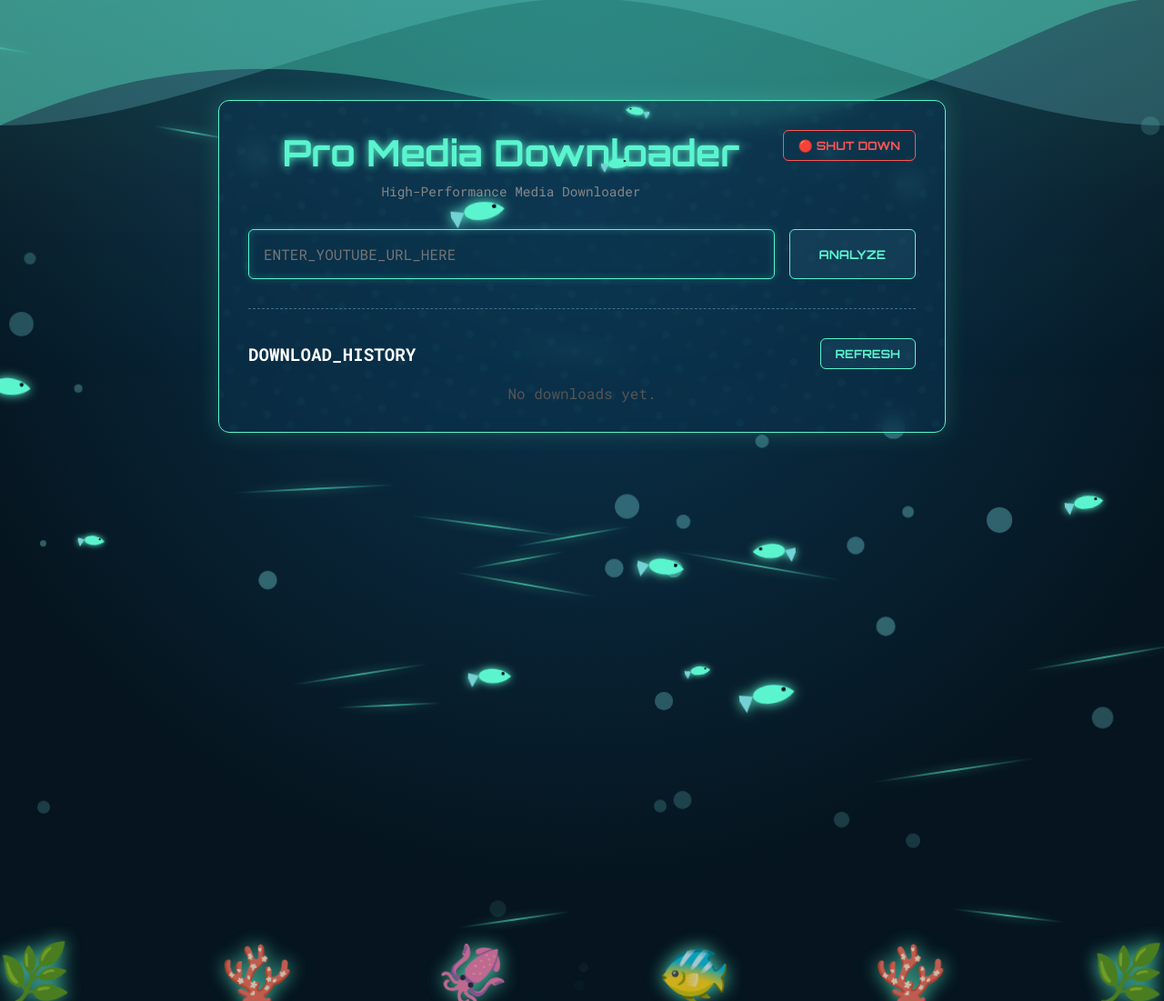
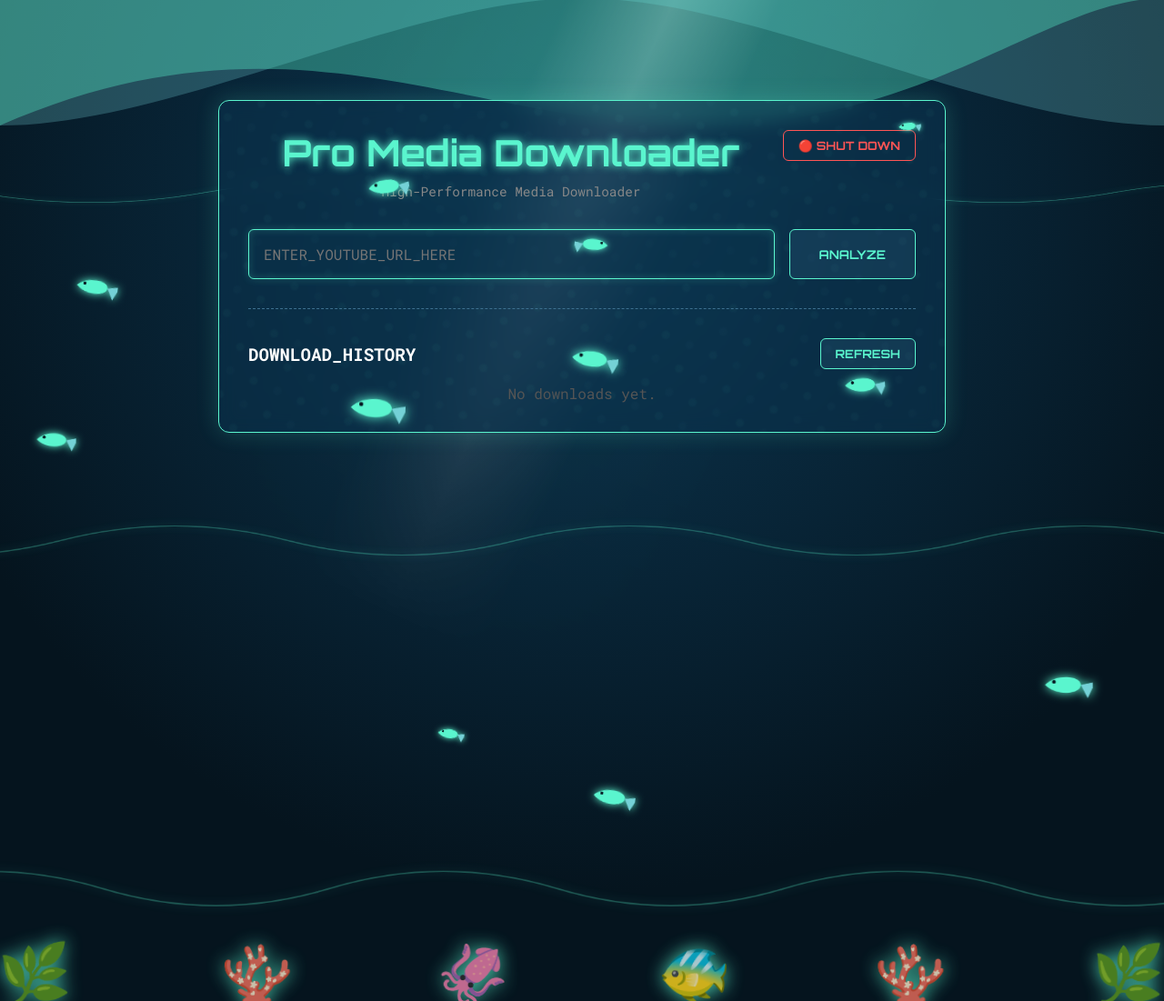
Before and after one commit to aral3000/cultural-energy-ytdl, a Flask app: page / in a window 1280 px wide. Shown: the whole page at 91% size. Run offline with Flask 3, Linux system fonts and the light colour scheme; data that the repository does not hold is empty; some libraries are stand-ins or nearby versions.

Commit message:
Auto-update: Added Light Dust bubbles, Diagonal Sunbeam, and Rope Currents

```diff
--- a/static/style.css
+++ b/static/style.css
@@ -346,26 +346,39 @@ select {
 .bubble {
     position: absolute;
     bottom: -20px;
-    background-color: rgba(116, 209, 214, 0.4);
+    background: #ffffff;
     border-radius: 50%;
-    animation: rise infinite ease-in;
+    box-shadow: 0 0 5px #ffffff, 0 0 10px var(--primary-color);
+    opacity: 0;
+    pointer-events: none;
+    will-change: transform;
+    animation: rise ease-in infinite, sway 3s ease-in-out infinite alternate;
 }
 
 .sunlight-rays {
     position: fixed;
-    top: 0;
-    left: 0;
-    width: 100%;
-    height: 40vh;
-    background: linear-gradient(180deg, rgba(90, 245, 206, 0.15) 0%, rgba(116, 209, 214, 0.05) 50%, transparent 100%);
+    top: -20%;
+    left: 45%;
+    width: 40%;
+    height: 150%;
+    background: linear-gradient(90deg,
+        transparent 0%,
+        rgba(90, 245, 206, 0.05) 30%,
+        rgba(255, 255, 255, 0.4) 50%,
+        rgba(90, 245, 206, 0.05) 70%,
+        transparent 100%);
+    transform: rotate(25deg);
+    transform-origin: top center;
     pointer-events: none;
-    z-index: 0;
-    animation: pulse-light 8s infinite alternate ease-in-out;
+    z-index: 1;
+    -webkit-mask-image: linear-gradient(to bottom, black 0%, transparent 60%);
+    mask-image: linear-gradient(to bottom, black 0%, transparent 60%);
+    animation: beam-pulse 6s infinite alternate ease-in-out;
 }
 
-@keyframes pulse-light {
-    0% { opacity: 0.6; }
-    100% { opacity: 1; }
+@keyframes beam-pulse {
+    0% { opacity: 0.7; width: 38%; }
+    100% { opacity: 1; width: 42%; }
 }
 
 /* Ocean Surface SVG Waves */
@@ -416,25 +429,34 @@ select {
     overflow: hidden;
 }
 
-.current-particle {
+.rope-container {
     position: absolute;
-    height: 2px;
-    background: linear-gradient(90deg, transparent, var(--primary-color), transparent);
-    border-radius: 50%;
-    opacity: 0.6;
-    filter: drop-shadow(0 0 5px var(--primary-color));
+    left: 0;
+    width: 4000px;
+    height: 100px;
+    animation: flow-rope 10s linear infinite;
+    will-change: transform;
+}
+.rope-bob {
+    width: 100%;
+    height: 100%;
+    animation: shake-rope 4s ease-in-out infinite alternate;
+}
+.rope-svg {
+    width: 100%;
+    height: 100%;
+    opacity: 0.3;
+    filter: drop-shadow(0 0 8px var(--primary-color));
 }
 
-@keyframes sweep {
-    0% { transform: translateX(-300px); opacity: 0; }
-    10% { opacity: 1; }
-    90% { opacity: 1; }
-    100% { transform: translateX(120vw); opacity: 0; }
+@keyframes flow-rope {
+    0% { transform: translateX(0); }
+    100% { transform: translateX(-500px); }
 }
 
-@keyframes snake-bob {
-    0% { transform: translateY(-40px) rotate(-10deg); }
-    100% { transform: translateY(40px) rotate(10deg); }
+@keyframes shake-rope {
+    0% { transform: scaleY(1) translateY(-15px); }
+    100% { transform: scaleY(-1.2) translateY(15px); }
 }
 
 /* Animated SVG Fishes */
--- a/templates/index.html
+++ b/templates/index.html
@@ -4,7 +4,7 @@
     <meta charset="UTF-8">
     <meta name="viewport" content="width=device-width, initial-scale=1.0">
     <title>Pro Media Downloader</title>
-    <link rel="stylesheet" href="{{ url_for('static', filename='style.css', v=2) }}">
+    <link rel="stylesheet" href="{{ url_for('static', filename='style.css', v=3) }}">
     <link href="https://fonts.googleapis.com/css2?family=Orbitron:wght@400;700&family=Roboto+Mono:wght@400;700&display=swap" rel="stylesheet">
 </head>
 <body>
@@ -109,45 +109,47 @@
     </div>
 
     <script>
-        // Generate random bubbles
+        // Generate light-dust bubbles
         const seaDecorations = document.getElementById('seaDecorations');
-        for (let i = 0; i < 35; i++) {
+        for (let i = 0; i < 70; i++) {
             const bubble = document.createElement('div');
             bubble.classList.add('bubble');
-            const size = Math.random() * 15 + 5;
+            const size = Math.random() * 4 + 2; // Very small dots (2px to 6px)
             bubble.style.width = `${size}px`;
             bubble.style.height = `${size}px`;
             bubble.style.left = `${Math.random() * 100}%`;
-            bubble.style.animationDuration = `${Math.random() * 6 + 4}s`;
-            bubble.style.animationDelay = `${Math.random() * 5}s`;
+            bubble.style.animationDuration = `${Math.random() * 8 + 6}s`;
+            bubble.style.animationDelay = `-${Math.random() * 10}s`;
             seaDecorations.appendChild(bubble);
         }
 
-        // Generate deep sea current particles (SNAKE STYLE!)
+        // Generate continuous undulating ropes (Arus Tali)
         const currentLayer = document.getElementById('currentLayer');
-        for (let i = 0; i < 25; i++) {
-            const wrapper = document.createElement('div');
-            wrapper.style.position = 'absolute';
-            wrapper.style.top = `${Math.random() * 100}%`;
-            wrapper.style.width = '100%';
+        const ropePaths = [
+            "M0,50 Q125,0 250,50 T500,50 T750,50 T1000,50 T1250,50 T1500,50 T1750,50 T2000,50 T2250,50 T2500,50 T2750,50 T3000,50 T3250,50 T3500,50 T3750,50 T4000,50",
+            "M0,50 Q125,100 250,50 T500,50 T750,50 T1000,50 T1250,50 T1500,50 T1750,50 T2000,50 T2250,50 T2500,50 T2750,50 T3000,50 T3250,50 T3500,50 T3750,50 T4000,50"
+        ];
 
-            // Horizontal sweep animation on the wrapper
-            const sweepDur = 15 + Math.random() * 10;
-            wrapper.style.animation = `sweep ${sweepDur}s linear ${-(Math.random() * 20)}s infinite`;
+        for (let i = 0; i < 3; i++) {
+            const ropeContainer = document.createElement('div');
+            ropeContainer.className = 'rope-container';
+            ropeContainer.style.top = `${15 + i * 35}%`;
+            ropeContainer.style.animationDuration = `${12 + i * 6}s`;
 
-            const particle = document.createElement('div');
-            particle.classList.add('current-particle');
+            const ropeBob = document.createElement('div');
+            ropeBob.className = 'rope-bob';
+            ropeBob.style.animationDuration = `${4 + i}s`;
+            ropeBob.style.animationDelay = `-${i * 2}s`;
 
-            // Random width between 80px and 200px
-            const width = Math.random() * 120 + 80;
-            particle.style.width = `${width}px`;
+            // Generate the SVG Rope
+            ropeBob.innerHTML = `
+                <svg class="rope-svg" xmlns="http://www.w3.org/2000/svg" viewBox="0 0 4000 100" preserveAspectRatio="none">
+                    <path d="${ropePaths[i % 2]}" fill="none" stroke="var(--primary-color)" stroke-width="2" stroke-linecap="round" />
+                </svg>
+            `;
 
-            // Vertical snake bobbing animation on the particle itself
-            const bobDur = 2 + Math.random() * 3;
-            particle.style.animation = `snake-bob ${bobDur}s ease-in-out ${-(Math.random() * 5)}s infinite alternate`;
-
-            wrapper.appendChild(particle);
-            currentLayer.appendChild(wrapper);
+            ropeContainer.appendChild(ropeBob);
+            currentLayer.appendChild(ropeContainer);
         }
 
         // Generate Bionic Animated Fishes
```
